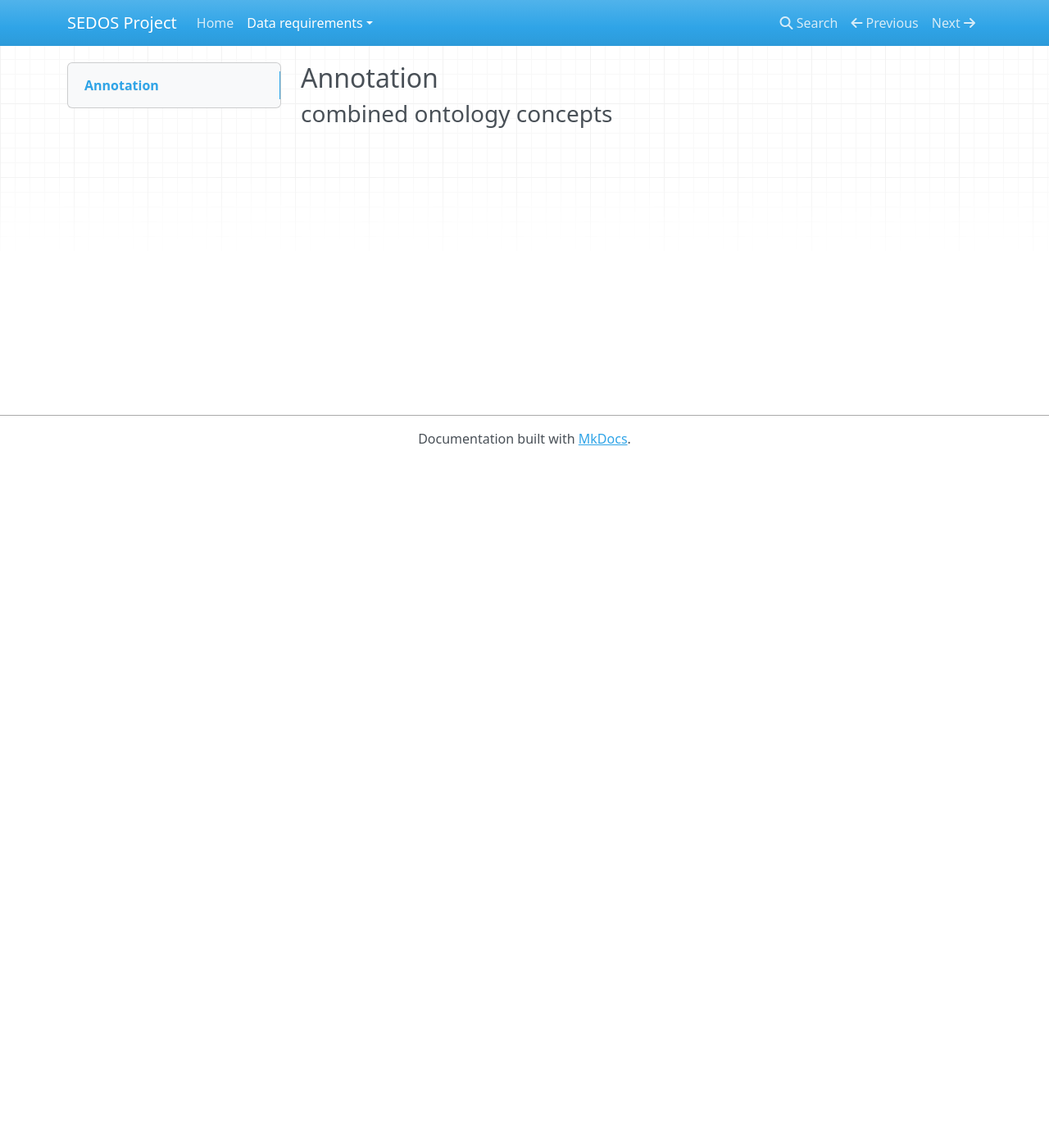
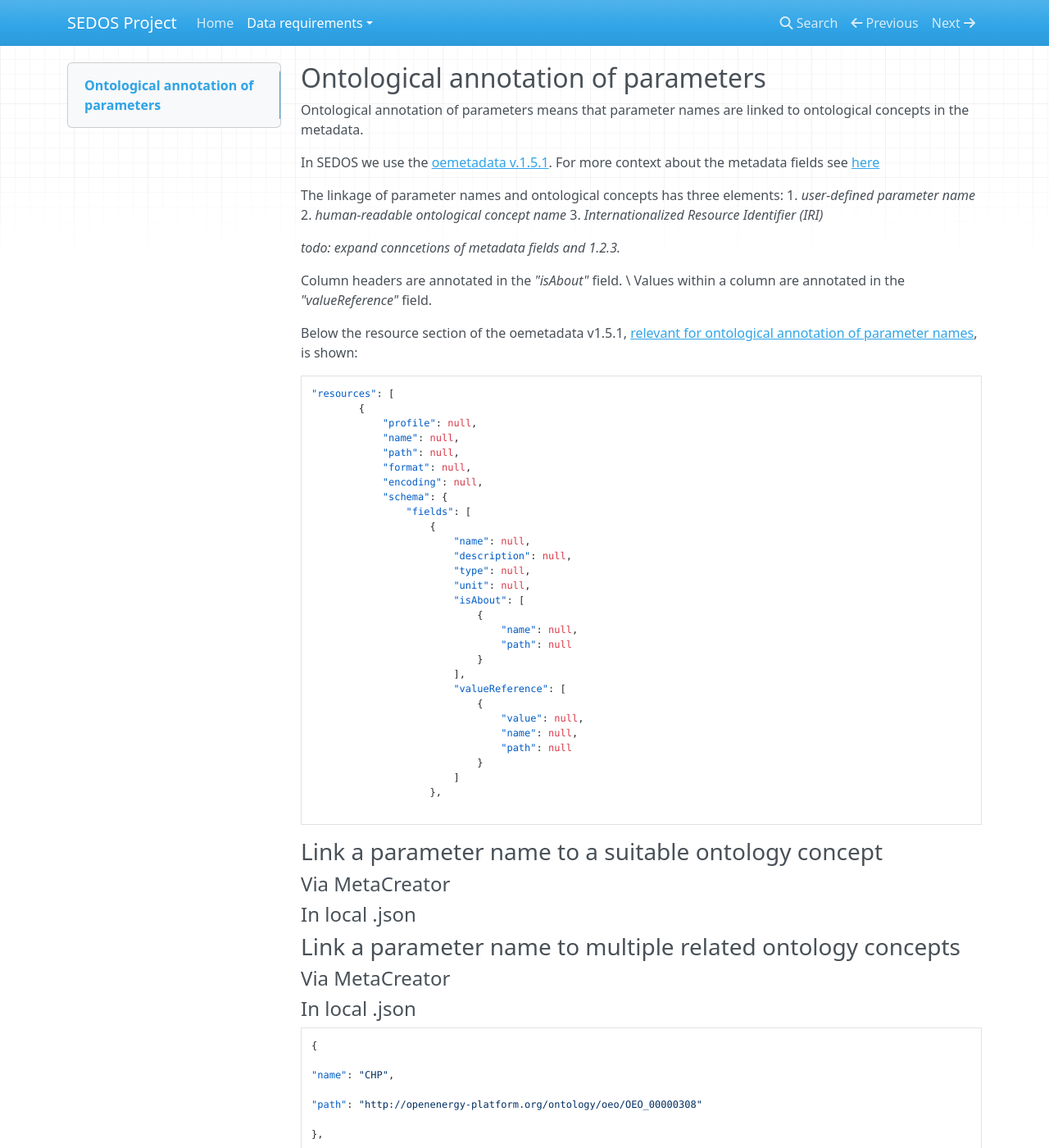
Before and after one commit to sedos-project/organization, an MkDocs documentation site: the page built from docs/data_requirements/data_annotation_ontology.md, in a window 1280 px wide and 1400 px high. Shown: the whole window at 82% size. Built offline with MkDocs 1.6.1, drawn with Linux system fonts in a browser that asks for light colours; nearby versions of some CDN libraries; some of the changed text lies outside the part shown.

Commit message:
Extend ontological data annotation

````diff
--- a/docs/data_requirements/data_annotation_ontology.md
+++ b/docs/data_requirements/data_annotation_ontology.md
@@ -1,3 +1,80 @@
-## Annotation
+## Ontological annotation of parameters
 
-### combined ontology concepts
+Ontological annotation of parameters means that parameter names are linked to ontological concepts in the metadata.
+
+In SEDOS we use the [oemetadata v.1.5.1](metadata.md). For more context about the metadata fields see [here](https://github.com/OpenEnergyPlatform/oemetadata/blob/develop/metadata/latest/metadata_key_description.md#metadata-keys-with-a-description-and-example)
+
+The linkage of parameter names and ontological concepts has three elements:
+1. _user-defined parameter name_
+2. _human-readable ontological concept name_
+3. _Internationalized Resource Identifier (IRI)_
+
+_todo: expand conncetions of metadata fields and 1.2.3._
+
+Column headers are annotated in the _"isAbout"_ field. \
+Values within a column are annotated in the _"valueReference"_ field.
+
+Below the resource section of the oemetadata v1.5.1, [relevant for ontological annotation of parameter names](https://github.com/OpenEnergyPlatform/oemetadata/blob/develop/metadata/latest/metadata_key_description.md#resource-keys---schema), is shown:
+
+```
+"resources": [
+        {
+            "profile": null,
+            "name": null,
+            "path": null,
+            "format": null,
+            "encoding": null,
+            "schema": {
+                "fields": [
+                    {
+                        "name": null,
+                        "description": null,
+                        "type": null,
+                        "unit": null,
+                        "isAbout": [
+                            {
+                                "name": null,
+                                "path": null
+                            }
+                        ],
+                        "valueReference": [
+                            {
+                                "value": null,
+                                "name": null,
+                                "path": null
+                            }
+                        ]
+                    },
+
+```
+
+### Link a parameter name to a suitable ontology concept
+
+#### Via MetaCreator
+
+#### In local .json
+
+### Link a parameter name to multiple related ontology concepts
+
+#### Via MetaCreator
+
+#### In local .json
+```
+{
+
+"name": "CHP",
+
+"path": "http://openenergy-platform.org/ontology/oeo/OEO_00000308"
+
+},
+
+{
+
+"name": "small",
+
+"path": null
+
+}
+
+```
+``
````
